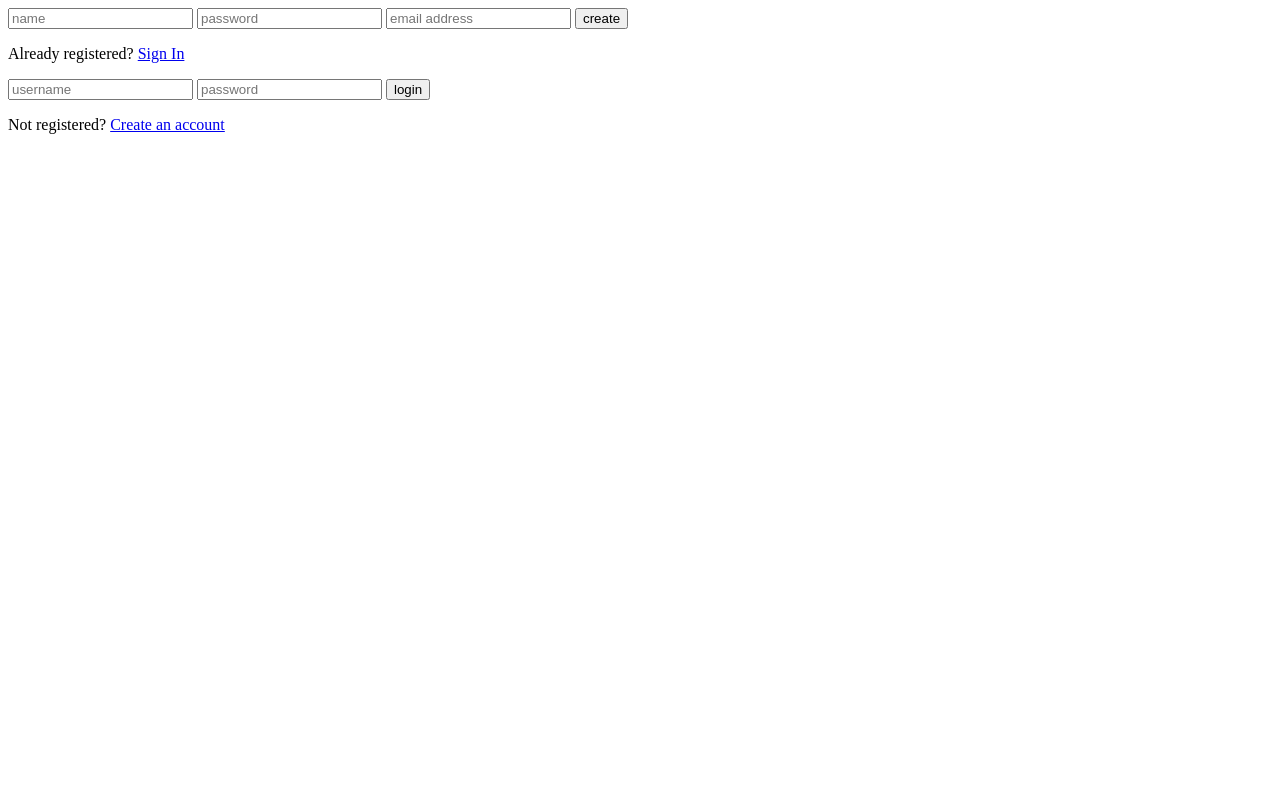
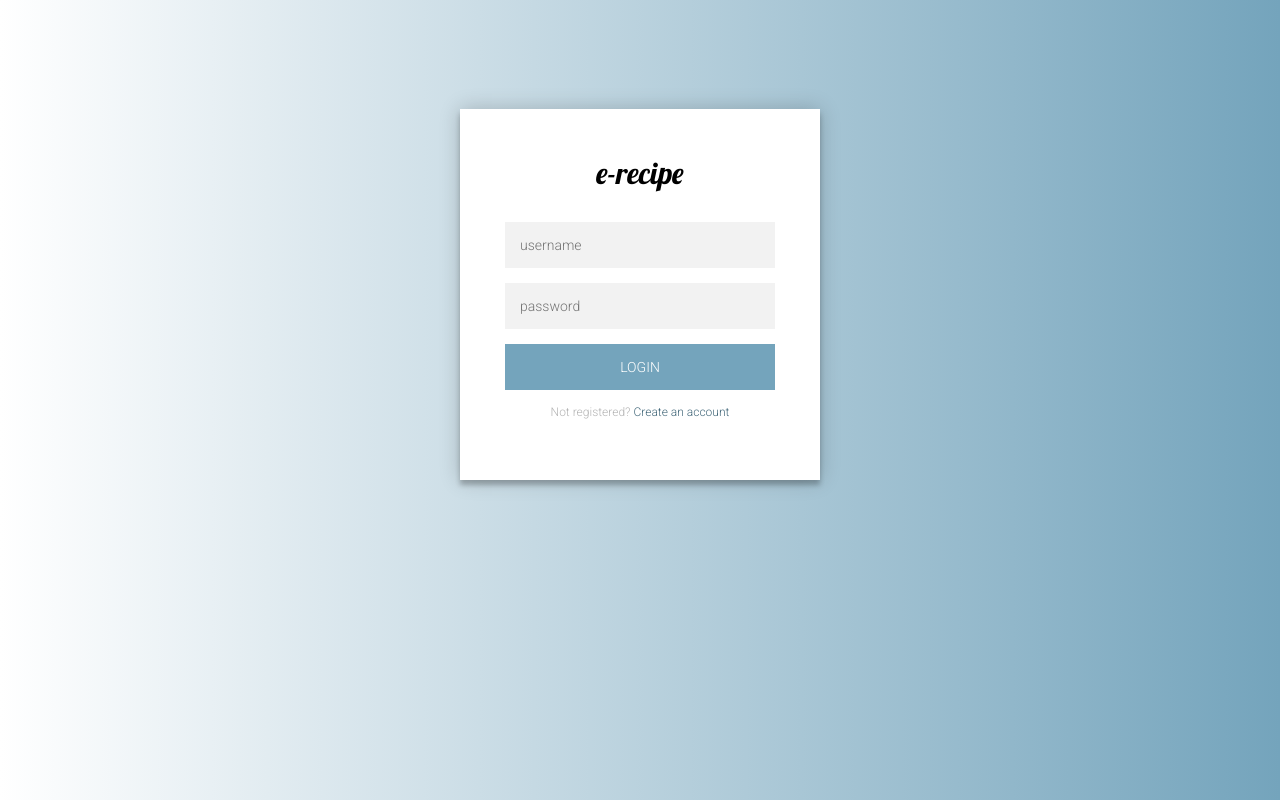
Before and after one commit to klarsongs/recipe-blockchain, a Flask app: template templates/login/login.html in a window 1280 px wide. Run offline with Flask 2, Linux system fonts and the light colour scheme; the template is opened without the code that fills it, so the values that code supplies are empty.

Commit message:
Modifications to the template.

```diff
--- a/templates/login/login.html
+++ b/templates/login/login.html
@@ -1,17 +1,21 @@
 <html>
 <head>
+    <script src="https://ajax.aspnetcdn.com/ajax/jQuery/jquery-3.3.1.min.js"></script>
+    <link rel="stylesheet" type="text/css" href="static/css/login_style.css">
+    <script src="static/js/login_script.js"></script>
 </head>
 <body>
 <div class="login-page">
   <div class="form">
-    <form class="register-form">
+    <div class="logo">e-recipe</div>
+    <form class="register-form" id="register-form">
       <input type="text" placeholder="name"/>
       <input type="password" placeholder="password"/>
       <input type="text" placeholder="email address"/>
       <button>create</button>
       <p class="message">Already registered? <a href="#">Sign In</a></p>
     </form>
-    <form class="login-form">
+    <form class="login-form" id="login-form">
       <input type="text" placeholder="username"/>
       <input type="password" placeholder="password"/>
       <button>login</button>
--- a/templates/login/static/css/login_style.css
+++ b/templates/login/static/css/login_style.css
@@ -1,4 +1,11 @@
 @import url(https://fonts.googleapis.com/css?family=Roboto:300);
+@import url('https://fonts.googleapis.com/css?family=Lobster');
+
+.logo {
+    font-family: 'Lobster', cursive;
+    font-size: 30px;
+    margin-bottom: 30px;
+}
 
 .login-page {
   width: 360px;
@@ -30,7 +37,7 @@
   font-family: "Roboto", sans-serif;
   text-transform: uppercase;
   outline: 0;
-  background: #4CAF50;
+  background: #74A4BC;
   width: 100%;
   border: 0;
   padding: 15px;
@@ -41,7 +48,7 @@
   cursor: pointer;
 }
 .form button:hover,.form button:active,.form button:focus {
-  background: #43A047;
+  background: #5C8FA8;
 }
 .form .message {
   margin: 15px 0 0;
@@ -49,7 +56,7 @@
   font-size: 12px;
 }
 .form .message a {
-  color: #4CAF50;
+  color: #43687A;
   text-decoration: none;
 }
 .form .register-form {
@@ -90,10 +97,10 @@
 }
 body {
   background: #76b852; /* fallback for old browsers */
-  background: -webkit-linear-gradient(right, #76b852, #8DC26F);
-  background: -moz-linear-gradient(right, #76b852, #8DC26F);
-  background: -o-linear-gradient(right, #76b852, #8DC26F);
-  background: linear-gradient(to left, #76b852, #8DC26F);
+  background: -webkit-linear-gradient(right, #74A4BC, #FFFFFF);
+  background: -moz-linear-gradient(right, #74A4BC, #FFFFFF);
+  background: -o-linear-gradient(right, #74A4BC, #FFFFFF);
+  background: linear-gradient(to left, #74A4BC, #FFFFFF);
   font-family: "Roboto", sans-serif;
   -webkit-font-smoothing: antialiased;
   -moz-osx-font-smoothing: grayscale;
--- a/templates/login/static/js/login_script.js
+++ b/templates/login/static/js/login_script.js
@@ -0,0 +1,5 @@
+$(document).ready(function(){
+    $('.message a').click(function(){
+       $('form').animate({height: "toggle", opacity: "toggle"}, "slow");
+    });
+});
```
